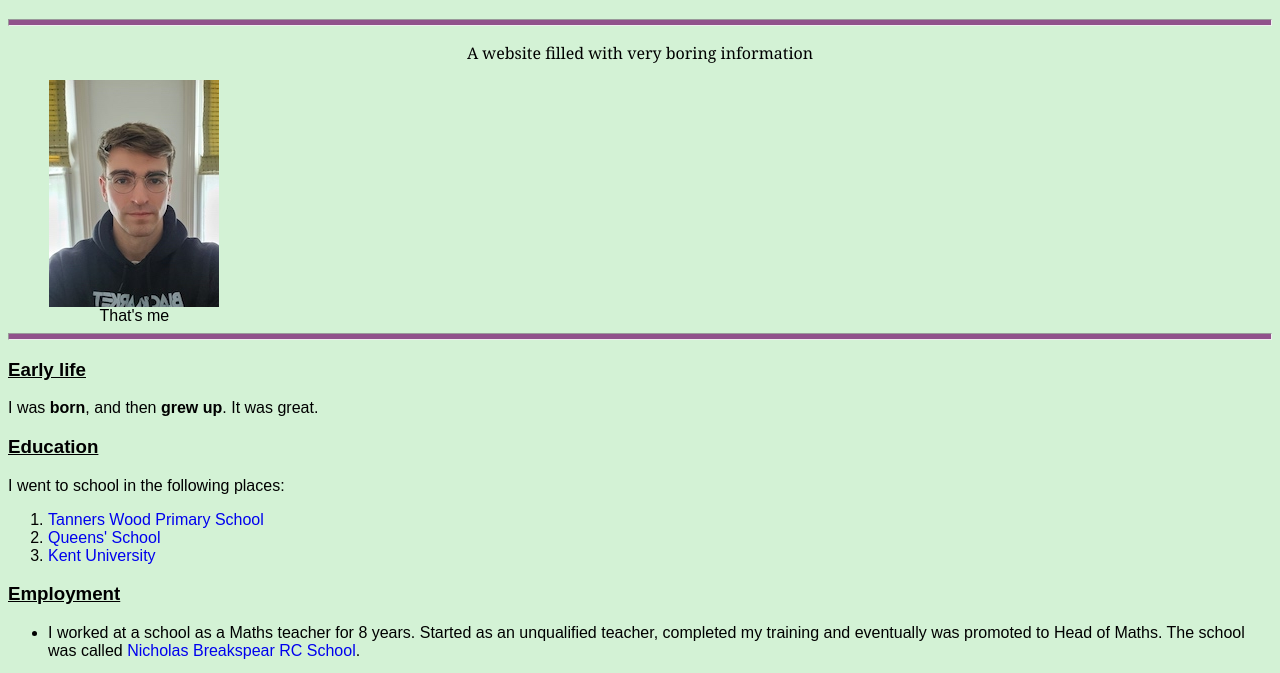
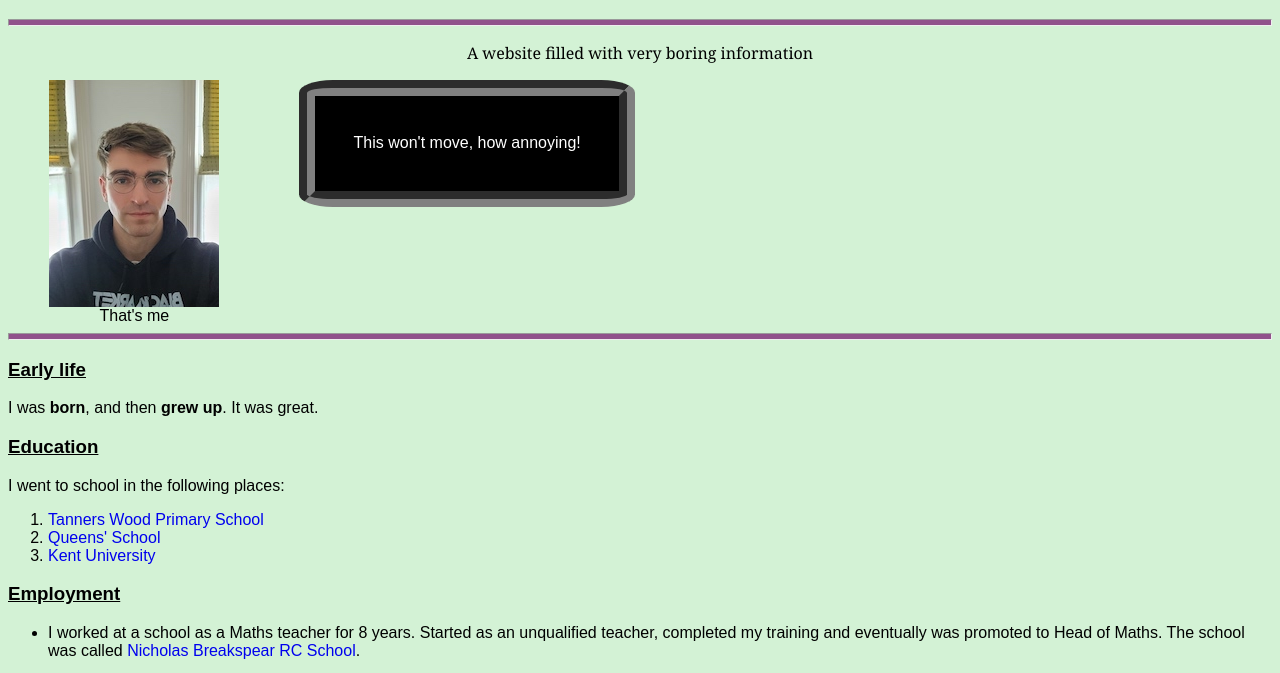
Before and after one commit to JosephMcDonagh/personal_website, a plain HTML site: page index.html in a window 1280 px wide. Shown: the part 61-734 px from the top of the page. Drawn offline with Linux system fonts and the light colour scheme.

Commit message:
Bordered block added and fixed, wrong display size

```diff
--- a/index.css
+++ b/index.css
@@ -3,15 +3,37 @@ body {
     background-color: #d3f2d5;
     font-family: arial
 }
+
 img {
     display:block;
     margin-left: auto;
     margin-right: auto;
+}
+
+section {
+    display: flex;
+    align-items: flex-start;
+    margin:auto;
 
 }
-section {
-    display: flex;
-    margin:auto
+
+#border {
+    border: 1em;
+    border-style: groove;
+    text-align: center;
+    padding: 3%;
+    margin-left: 3%;
+    margin-right: 0%;
+    margin-top:0%;
+    color: white;
+    background-color: black;
+    border-color: grey;
+    border-radius: 10%;
+    position: fixed;
+
+
+
+
 }
 
 .flex-1 {
@@ -19,7 +41,7 @@ section {
 }
 
 .flex-2 {
-    flex:4
+    flex:4;
 }
 
 .sep-line {
--- a/index.html
+++ b/index.html
@@ -16,6 +16,9 @@
                 <footer  class ="centered">That's me</footer>
             </div>
             <div class="flex-2">
+                <p id="border">
+                    This won't move, how annoying!
+                </p>
 
             </div>
         </section>
```
